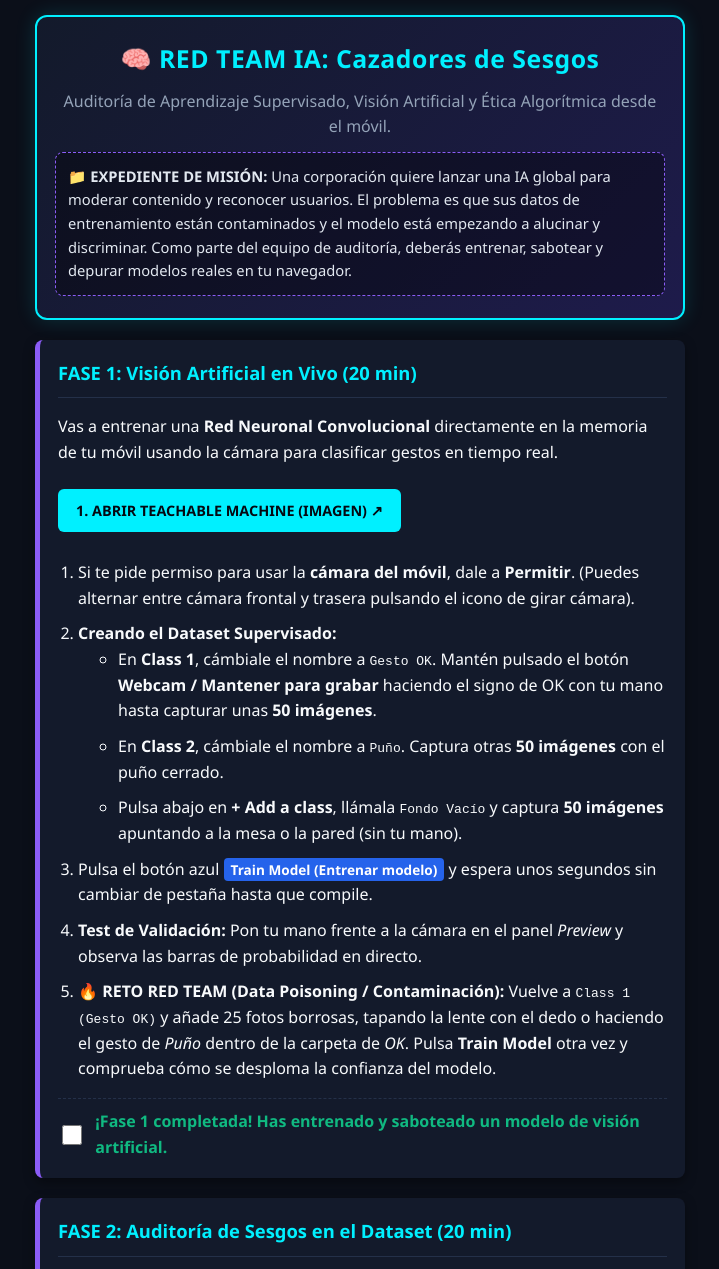
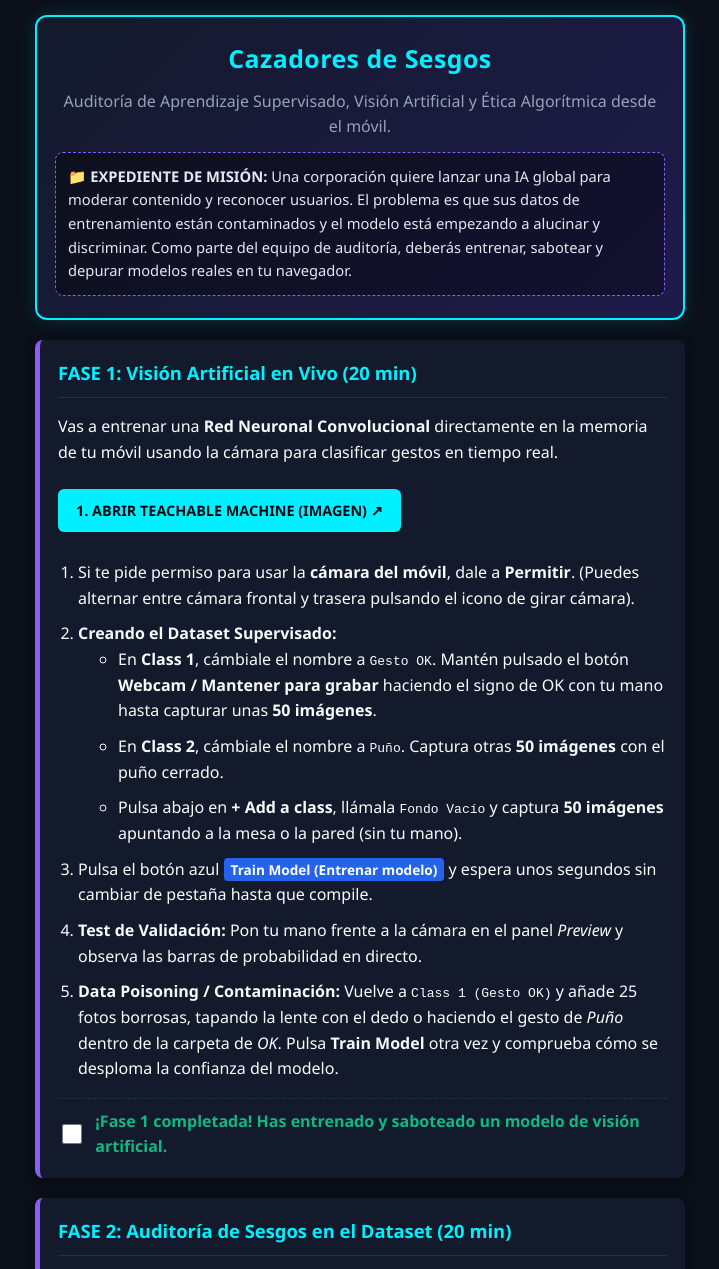
Before and after one commit to Faa5nu/ACAST_IA, a plain HTML site: page index.html in a window 1280 px wide. Shown: the top 1269 px of the page, without its empty margins (280-999 px from the left). Drawn offline with Linux system fonts and the light colour scheme.

Commit message:
Fix HTML encoding issues in index.html

```diff
--- a/index.html
+++ b/index.html
@@ -135,7 +135,7 @@
 
 <div class="container">
   <header>
-    <h1>🧠 RED TEAM IA: Cazadores de Sesgos</h1>
+    <h1>Cazadores de Sesgos</h1>
     <p style="margin:0; color:var(--muted);">Auditoría de Aprendizaje Supervisado, Visión Artificial y Ética Algorítmica desde el móvil.</p>
     <div class="mission-brief">
       <b>📁 EXPEDIENTE DE MISIÓN:</b> Una corporación quiere lanzar una IA global para moderar contenido y reconocer usuarios. El problema es que sus datos de entrenamiento están contaminados y el modelo está empezando a alucinar y discriminar. Como parte del equipo de auditoría, deberás entrenar, sabotear y depurar modelos reales en tu navegador.
@@ -160,7 +160,7 @@
       </li>
       <li>Pulsa el botón azul <span class="tag-ai">Train Model (Entrenar modelo)</span> y espera unos segundos sin cambiar de pestaña hasta que compile.</li>
       <li><b>Test de Validación:</b> Pon tu mano frente a la cámara en el panel <i>Preview</i> y observa las barras de probabilidad en directo.</li>
-      <li><b>🔥 RETO RED TEAM (Data Poisoning / Contaminación):</b> Vuelve a <code>Class 1 (Gesto OK)</code> y añade 25 fotos borrosas, tapando la lente con el dedo o haciendo el gesto de <i>Puño</i> dentro de la carpeta de <i>OK</i>. Pulsa <b>Train Model</b> otra vez y comprueba cómo se desploma la confianza del modelo.</li>
+      <li><b>Data Poisoning / Contaminación:</b> Vuelve a <code>Class 1 (Gesto OK)</code> y añade 25 fotos borrosas, tapando la lente con el dedo o haciendo el gesto de <i>Puño</i> dentro de la carpeta de <i>OK</i>. Pulsa <b>Train Model</b> otra vez y comprueba cómo se desploma la confianza del modelo.</li>
     </ol>
     <div class="check-area">
       <input type="checkbox"> <span>¡Fase 1 completada! Has entrenado y saboteado un modelo de visión artificial.</span>
@@ -225,7 +225,7 @@
           <li>Desplaza hacia abajo para ver los <b>miles de dibujos de otros humanos</b> que usó la red neuronal para aprender ese concepto.</li>
         </ul>
       </li>
-      <li><b>🔥 RETO DE EVASIÓN (Adversarial Attack):</b> Juega una segunda partida e intenta dibujar el objeto pedido <b>engañando a la IA</b> (dibújalo girado 90 grados, desde una perspectiva rara o con trazos mínimos) para comprobar dónde se rompe su capacidad de generalización.</li>
+      <li><b>Reto de evasión:</b> Juega una segunda partida e intenta dibujar el objeto pedido <b>engañando a la IA</b> (dibújalo girado 90 grados, desde una perspectiva rara o con trazos mínimos) para comprobar dónde se rompe su capacidad de generalización.</li>
     </ol>
     <div class="check-area">
       <input type="checkbox"> <span>¡Fase 3 completada! Has analizado las capas de predicción y vectores de patrones.</span>
```
